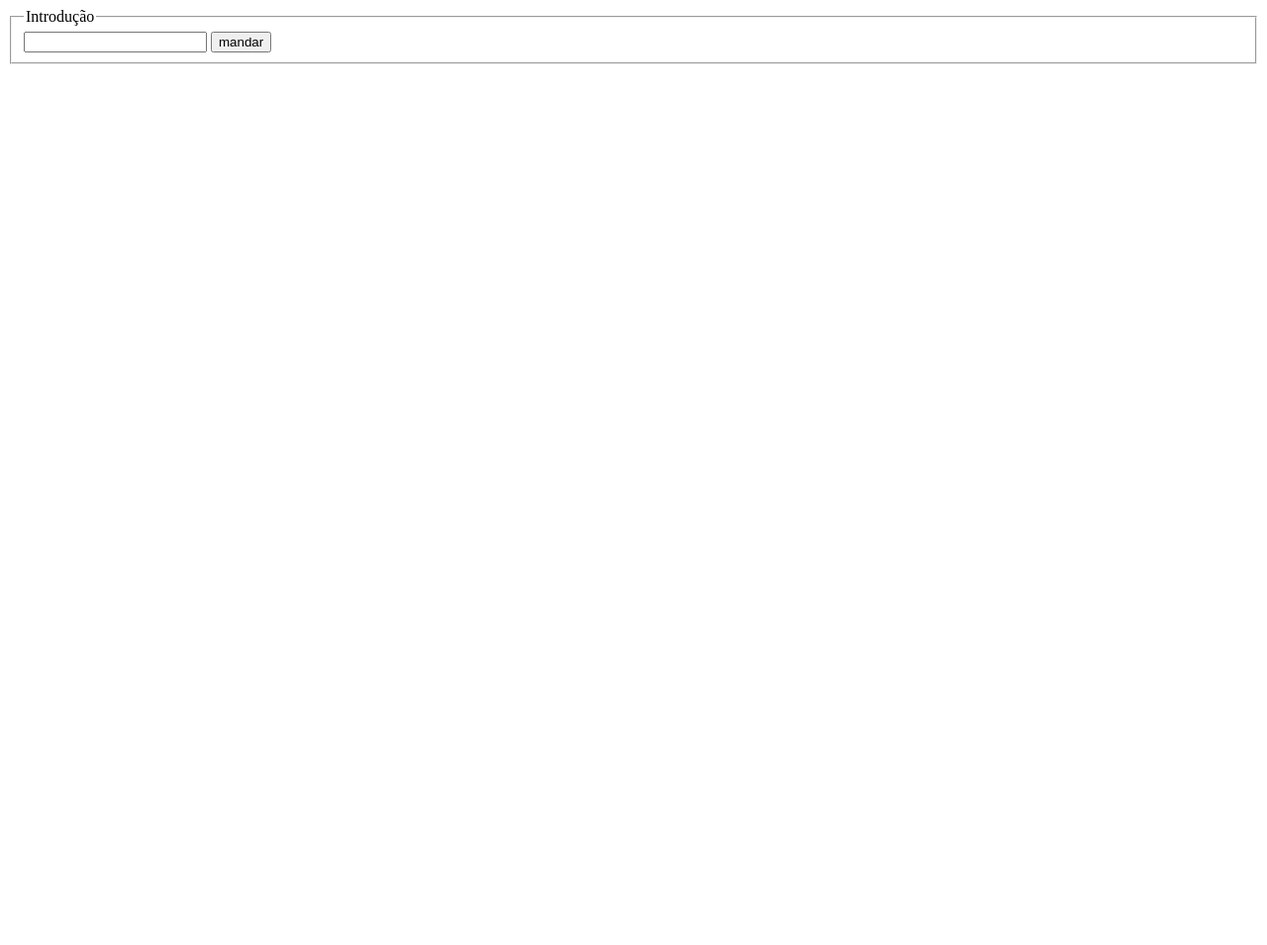
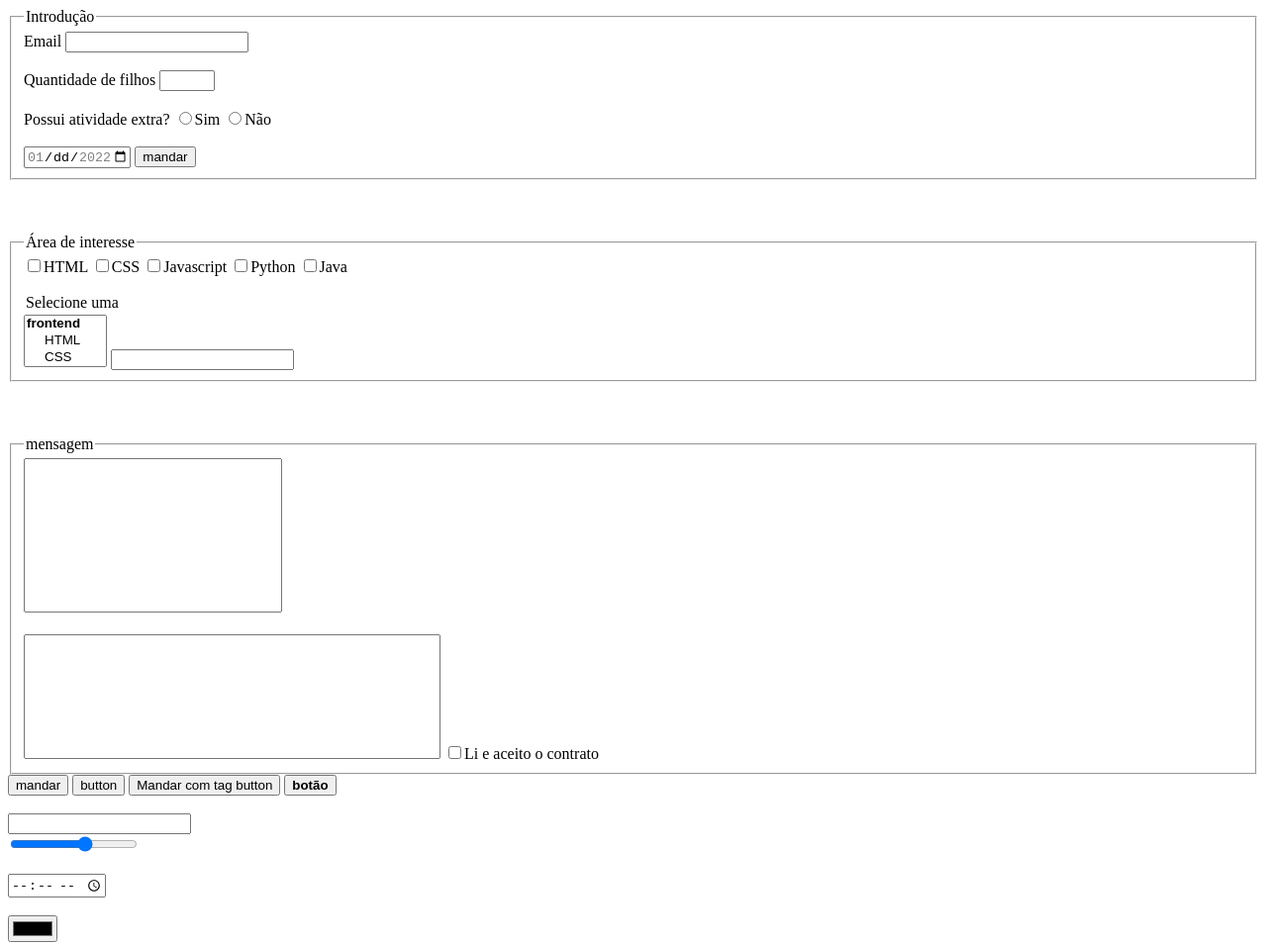
Before and after one commit to Seremendy/CursoFrontEnd2, a plain HTML site: page formulario/form.html in a window 1280 px wide. Shown: the whole page at 99% size. Before the commit the page ends 800 px from the top, so only its background shows below. Drawn offline with Linux system fonts and the light colour scheme.

Commit message:
adições no formulario

```diff
--- /dev/null
+++ b/formulario/contato.css
@@ -0,0 +1,13 @@
+html {
+    background-color: #181818;
+    font-family: Arial, Helvetica, sans-serif;
+    color: white;
+}
+
+body {
+    display: flex;
+    align-items: center;
+    justify-content: center;
+    min-height: 100vh;
+    margin: 0;
+}
--- /dev/null
+++ b/formulario/contato.html
@@ -0,0 +1,30 @@
+<!DOCTYPE html>
+<html lang="en">
+<head>
+    <meta charset="UTF-8">
+
+    <title>Login</title>
+    <link rel="stylesheet" href="contato.css">
+</head>
+<body>
+    <form action="" method="get" autocomplete="off">
+        <fieldset>
+            <legend>Formulário de contato</legend>
+
+            <label for="name">Nome completo</label>
+            <input type="text" name="name" id="name" required placeholder="Digite seu nome completo">
+
+            <label for="email">E-mail</label>
+            <input type="email" name="email" id="email" required placeholder="Digite um e-mail válido">
+
+            <label for="subject">Assunto</label>
+            <input type="text" id="subject" name="subject" placeholder=" Escreva o assunto">
+
+            <label for="message">Mensagem</label>
+            <textarea name="message" id="message" rows="7" required maxlength="1000" minlength="20" placeholder="Conte-nos tudo"></textarea>
+
+            <input type="submit" class="btn">
+        </fieldset>
+    </form>
+</body>
+</html>
--- a/formulario/form.html
+++ b/formulario/form.html
@@ -4,16 +4,114 @@
     <meta charset="UTF-8">
 
     <title>Formulario</title>
+
+    <style>
+        textarea {
+            resize: none;
+        }
+    </style>
 </head>
 <body>
     <form action="">
         <fieldset>
             <legend>Introdução</legend>
 
+            <label for="">Email</label>
             <input type="email" name="email" required>
+            <br><br>
 
+
+            <label for="filhos">Quantidade de filhos</label>
+            <input type="number" id="filhos" min="0" max="50">
+            <br><br>
+
+            Possui atividade extra? <label for="">
+            <label><input type="radio" name="atvExtra" value="s">Sim</label>
+            <label><input type="radio" name="atvExtra" value="n">Não</label>
+            <br><br>
+            <!-- se vc envolver com " label " o input o sim/não vai ficar clicavel para marcar o radio -->
+            <!-- se vc quer que o usuario selecione um unico tipo tem que por " name " na tag -->
+
+            <input type="date" min="2022-01-15"  max="2022-01-30">
             <input type="submit" value="mandar">
         </fieldset>
+
+        <br><br><br>
+
+        <fieldset>
+            <legend>Área de interesse</legend>
+
+            <label><input type="checkbox" name="interesse" value="html">HTML</label>
+            <label><input type="checkbox" name="interesse" value="css">CSS</label>
+            <label><input type="checkbox" name="interesse" value="javascript">Javascript</label>
+            <label><input type="checkbox" name="interesse" value="python">Python</label>
+            <label><input type="checkbox" name="interesse" value="java">Java</label>
+
+            <br><br>
+
+            <label>
+                <option value="">Selecione uma</option>
+                <select name="linguagem" required multiple size="3">
+                    <optgroup label="frontend">
+                        <option value="html">HTML</option>
+                        <option value="css">CSS</option>
+                        <option value="js">Javascript</option>
+                    </optgroup>
+
+                    <optgroup label="backend">
+                        <option value="python">Python</option>
+                        <option value="java">Java</option>
+                    </optgroup>
+                </select>
+                <!-- required faz com que seja obrigatorio preencher -->
+                <!-- multiple faz com que possa selecionar com crtl mais de 1 -->
+                <!-- size é o tanto de linhas que vai ser exibido -->
+
+                <input type="text" list="linguagemList">
+                <datalist id="linguagemList">
+                    <option value="HTML">
+                    <option value="CSS">
+                    <option value="Javascript">
+                    <option value="Java">
+                    <option value="PHP">
+                    <option value="Python">
+                </datalist>
+                <!-- datalist com options abertas, da pra procurar o nome na lista lembrando de colocar "list" no input-->
+            </label>
+        </fieldset>
+        <br><br><br>
+        <!-- sempre coloca " name " e " value " sao dados obrigatorios para ser recebido pelo servidor -->
+
+        <fieldset>
+            <legend>mensagem</legend>
+            <textarea name="msg" cols="30" rows="10" maxlength="10"></textarea>
+            <br><br>
+            <textarea cols="50" rows="8" readonly>
+
+            </textarea>
+            <input type="checkbox">Li e aceito o contrato
+        </fieldset>
+        <!--" maxlenght " limita o tanto de caracteres escrito -->
+        <!-- " readonly " apenas leitura o texto -->
+        <!-- " disabled " tem uma formatação diferente e não da pra clicar desabilita a area -->
+        <input type="submit" value="mandar">
+        <input type="button" value="button">
+
+        <button type="submit">Mandar com tag button</button>
+        <button type="button"><b>botão</b></button>
+        <br><br>
+
+        <input type="search">
+        <br>
+        <input type="range" min="0" max="10" step="2">
+        <!-- step pula dependendo do numero que vc colocar -->
+        <br><br>
+        <input type="time">
+        <br><br>
+        <input type="color">
+
+        <!-- checked de atributo faz com que a checkbox seja marcada quando usuario entrar na pagina -->
+        <!-- placeholder fica escrito dentro do marcador um exemplo de escrita -->
     </form>
 </body>
 </html>
```
Also changed, not shown: formulario/accent-color.html (added, +50 -0 lines), formulario/meter_progress.html (added, +25 -0 lines).
